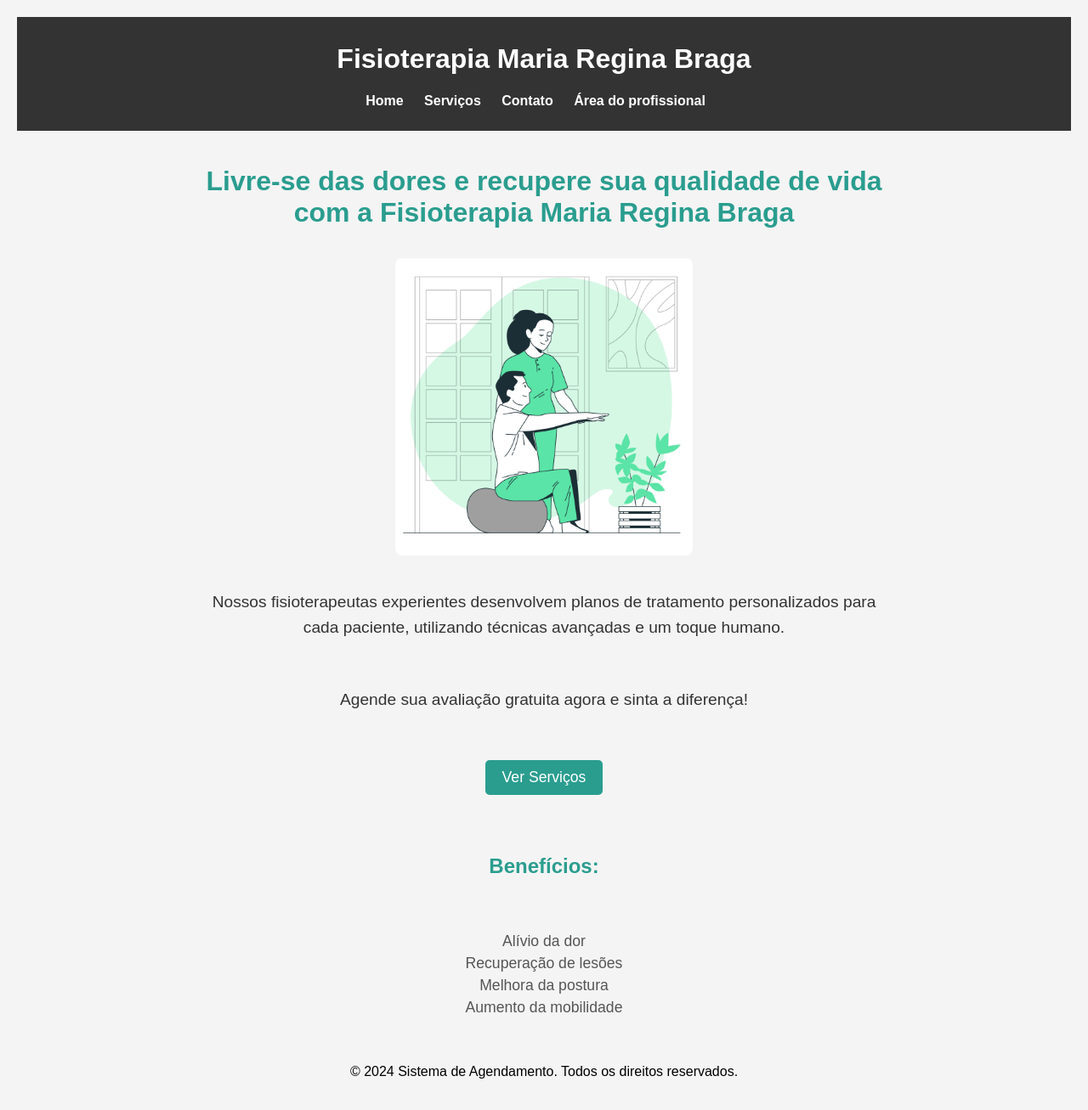
After one commit to joaohs1/sistemaagendamento, a Django app: template appointment_system/templates/appointment_system/about.html in a window 1280 px wide. The commit adds this page. Shown: the whole page at 85% size. Run offline with Django 3.2, Linux system fonts and the light colour scheme; the template is opened without the code that fills it, so the values that code supplies are empty.

Commit message:
Construção do front-end, adicão do calendario e preços dos serviços

```diff
--- a/appointment_system/models.py
+++ b/appointment_system/models.py
@@ -6,6 +6,7 @@ class Service(models.Model):
     name = models.CharField(max_length=100)
     description = models.TextField()
     duration = models.IntegerField()  # Duração em minutos
+    price = models.DecimalField(max_digits=10, decimal_places=2, default=0.00)
 
     def __str__(self):
         return self.name
--- a/appointment_system/static/css/style.css
+++ b/appointment_system/static/css/style.css
@@ -3,17 +3,24 @@ body {
     margin: 0;
     padding: 20px;
     background-color: #f4f4f4;
+    display: flex;
+    flex-direction: column;
+    align-items: center;
+    min-height: 100vh;
 }
 
 header {
     background: #333;
     color: #fff;
     padding: 10px 0;
+    width: 100%;
+    text-align: center;
 }
 
 nav ul {
     list-style: none;
     padding: 0;
+    text-align: center;
 }
 
 nav ul li {
@@ -26,7 +33,161 @@ a {
     text-decoration: none;
 }
 
-/* Estilo para links brancos */
 a.white-link {
-    color: #ffffff; /* Branco */
+    color: #ffffff;
 }
+
+.styled-button {
+    background-color: #4CAF50;
+    color: white;
+    padding: 10px 20px;
+    border: none;
+    border-radius: 5px;
+    font-size: 16px;
+    cursor: pointer;
+    transition: background-color 0.3s ease;
+}
+
+.styled-button:hover {
+    background-color: #45a049;
+}
+
+.erro-mensagem {
+    font-size: 0.9em;
+    margin-top: 5px;
+    color: red;
+}
+
+input:focus {
+    outline: none;
+    box-shadow: 0px 0px 8px rgba(0, 123, 255, 0.5);
+    border: 1px solid #007bff;
+}
+
+.button {
+    display: inline-block;
+    padding: 10px 20px;
+    font-size: 16px;
+    color: white;
+    background-color: #007bff;
+    border: none;
+    border-radius: 5px;
+    text-decoration: none;
+    text-align: center;
+    transition: background-color 0.3s;
+}
+
+.button:hover {
+    background-color: #0056b3;
+}
+
+.btn-agendar {
+    display: inline-block;
+    padding: 10px 20px;
+    background-color: #4CAF50;
+    color: white;
+    text-align: center;
+    text-decoration: none;
+    border-radius: 5px;
+    transition: background-color 0.3s;
+}
+
+.btn-agendar:hover {
+    background-color: #45a049;
+}
+
+/* Novos estilos */
+.home-content {
+    display: flex;
+    flex-direction: column;
+    align-items: center;
+    justify-content: center;
+    text-align: center;
+    max-width: 800px;
+    margin: 0 auto;
+    padding: 20px;
+    min-height: 80vh; /* Centraliza verticalmente em relação à tela */
+    gap: 20px; /* Espaçamento consistente entre elementos */
+}
+
+.headline {
+    font-size: 2em;
+    color: #2a9d8f;
+    margin-bottom: 15px;
+}
+
+.therapy-image {
+    width: 100%;
+    max-width: 500px;
+    margin: 20px 0;
+    border-radius: 8px;
+}
+
+.intro-message {
+    font-size: 1.2em;
+    color: #333;
+    margin-bottom: 15px;
+    line-height: 1.6;
+}
+
+.service-button {
+    display: inline-block;
+    margin: 20px 0;
+    padding: 10px 20px;
+    font-size: 1.1em;
+    color: white;
+    background-color: #2a9d8f;
+    border: none;
+    border-radius: 5px;
+    text-decoration: none;
+    transition: background-color 0.3s ease;
+}
+
+.service-button:hover {
+    background-color: #21867a;
+}
+
+.benefits-title {
+    font-size: 1.5em;
+    font-weight: bold;
+    color: #2a9d8f;
+    margin-top: 30px;
+}
+
+.benefits-list {
+    list-style-type: none;
+    padding: 0;
+    margin: 15px 0;
+    font-size: 1.1em;
+    color: #555;
+}
+
+.benefits-list li {
+    margin: 5px 0;
+}
+body {
+    font-family: Arial, sans-serif;
+    margin: 0;
+    padding: 20px;
+    background-color: #f4f4f4;
+    display: flex;
+    flex-direction: column;
+    align-items: center; /* Centraliza os itens dentro do body */
+}
+
+header, footer {
+    text-align: center; /* Centraliza o texto no cabeçalho e rodapé */
+}
+
+.main-content {
+    width: 80%; /* Ou outra largura desejada */
+    max-width: 600px;
+    margin: 20px auto; /* Centraliza horizontalmente com margens */
+}
+
+.therapy-image {
+    display: block; /* Torna a imagem um bloco */
+    margin: 20px auto; /* Centraliza a imagem horizontalmente */
+}
+
+/* Outros estilos... */
--- /dev/null
+++ b/appointment_system/templates/appointment_system/about.html
@@ -0,0 +1,22 @@
+{% extends 'appointment_system/base.html' %}
+{% load static %}
+
+{% block content %}
+<main class="home-content">
+    <h1 class="headline">Livre-se das dores e recupere sua qualidade de vida com a Fisioterapia Maria Regina Braga</h1>
+    <img src="{% static 'images/therapy.jpg' %}" alt="Sessão de fisioterapia" style="width: 100%; max-width: 350px; height: auto; border-radius: 8px;">
+    <p class="intro-message">
+        Nossos fisioterapeutas experientes desenvolvem planos de tratamento personalizados para cada paciente,
+        utilizando técnicas avançadas e um toque humano.
+    </p>
+    <p class="intro-message">Agende sua avaliação gratuita agora e sinta a diferença!</p>
+    <a href="{% url 'service_list' %}" class="button service-button">Ver Serviços</a>
+    <p class="benefits-title">Benefícios:</p>
+    <ul class="benefits-list">
+        <li>Alívio da dor</li>
+        <li>Recuperação de lesões</li>
+        <li>Melhora da postura</li>
+        <li>Aumento da mobilidade</li>
+    </ul>
+</main>
+{% endblock %}
--- a/appointment_system/templates/appointment_system/base.html
+++ b/appointment_system/templates/appointment_system/base.html
@@ -1,26 +1,33 @@
-<!-- base -->
 <!DOCTYPE html>
 <html lang="en">
 <head>
     <meta charset="UTF-8">
     <meta name="viewport" content="width=device-width, initial-scale=1.0">
-    <title>{% block title %}Sistema de Agendamento{% endblock %}</title>
+    <title>{% block title %}Fisioterapia Maria Regina Braga{% endblock %}</title>
 
     {% load static %}
     <link rel="stylesheet" href="{% static 'css/style.css' %}">
 </head>
 <body>
     <header>
+        <div class="logo">
+            <h1>Fisioterapia Maria Regina Braga</h1>
+        </div>
         <nav>
             <ul>
+                <li><a href="{% url 'about' %}" class="white-link"><b>Home</b></a></li>
                 <li><a href="{% url 'service_list' %}" class="white-link"><b>Serviços</b></a></li>
-                <!-- Exibir serviços -->
-                {% for service in services %}
-                     <!--<li><a href="{% url 'appointment_request' service.id %}">Agendar {{ service.name }}</a></li>-->
-                {% endfor %}
+                <li><a href="{% url 'contact' %}" class="white-link"><b>Contato</b></a></li>
+                <li><a href="{% url 'admin:index' %}" class="white-link"><b>Área do profissional</b></a></li>
+
             </ul>
         </nav>
     </header>
-    {% block content %}{% endblock %}
+    <main>
+        {% block content %}{% endblock %}
+    </main>
+    <footer>
+        <p>&copy; 2024 Sistema de Agendamento. Todos os direitos reservados.</p>
+    </footer>
 </body>
 </html>
--- a/appointment_system/urls.py
+++ b/appointment_system/urls.py
@@ -1,7 +1,9 @@
 from django.urls import path
-from .views import service_list, appointment_request
+from .views import service_list, appointment_request, about, contact
 
 urlpatterns = [
-    path('', service_list, name='service_list'),
+    path('', about, name='about'),  # Mapeando a página "Sobre" como a homepage do app
+    path('services/', service_list, name='service_list'),  # URL para lista de serviços
     path('request/<int:service_id>/', appointment_request, name='appointment_request'),  # Para agendamento
+    path('contact/', contact, name='contact'),  # URL para a página de contato
 ]
--- a/appointment_system/views.py
+++ b/appointment_system/views.py
@@ -79,3 +79,9 @@ def book_appointment(request, service_id):
     # Esta função pode ser removida se o agendamento for tratado diretamente em appointment_request
     service = get_object_or_404(Service, id=service_id)
     return render(request, 'appointment_system/book_appointment.html', {'service': service})
+
+def about(request):
+    return render(request, 'appointment_system/about.html')
+
+def contact(request):
+    return render(request, 'appointment_system/contact.html')
```
Also changed, not shown: appointment_system/templates/appointment_system/appointment_request.html (+37 -17 lines), appointment_system/templates/appointment_system/contact.html (added, +21 -0 lines), appointment_system/templates/appointment_system/service_list.html (+7 -2 lines), sistemaagendamento/urls.py (+7 -19 lines), appointment_system/migrations/0004_service_price.py (added), appointment_system/static/images/therapy.jpg (added).
